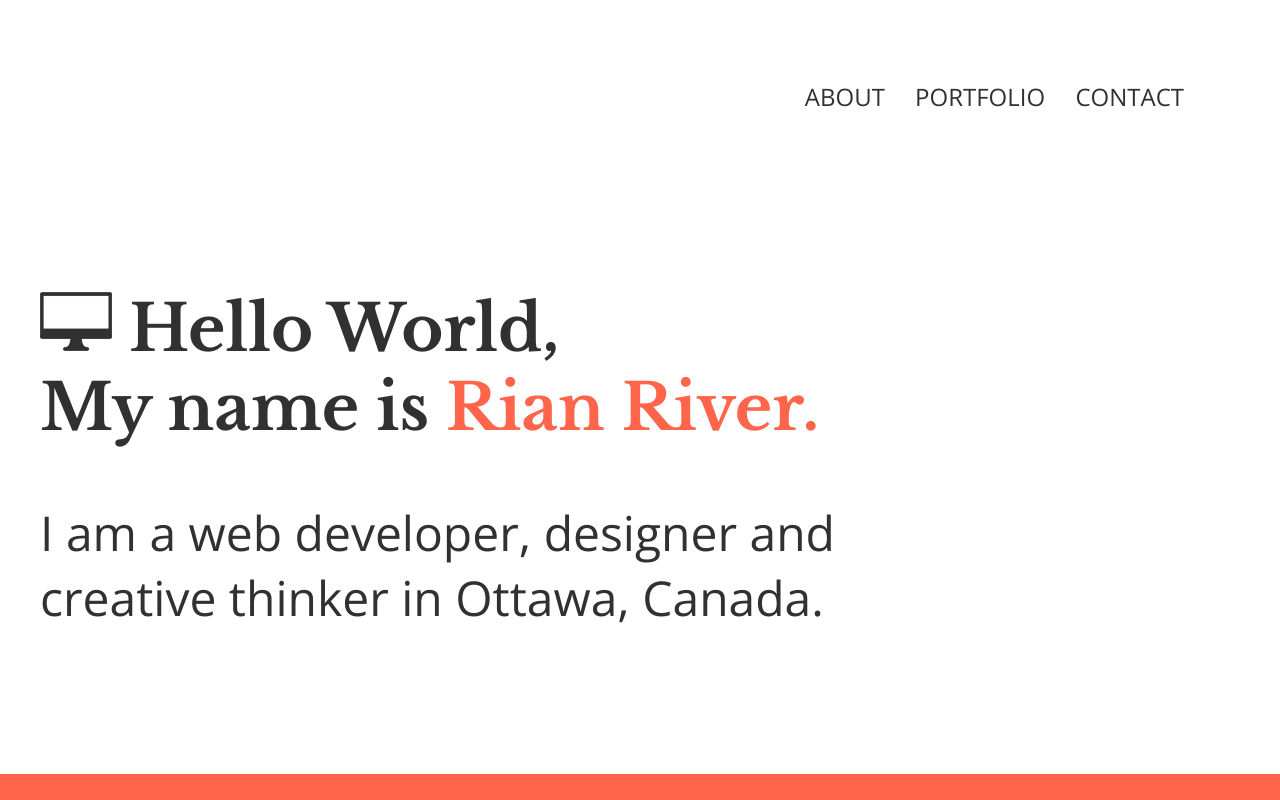
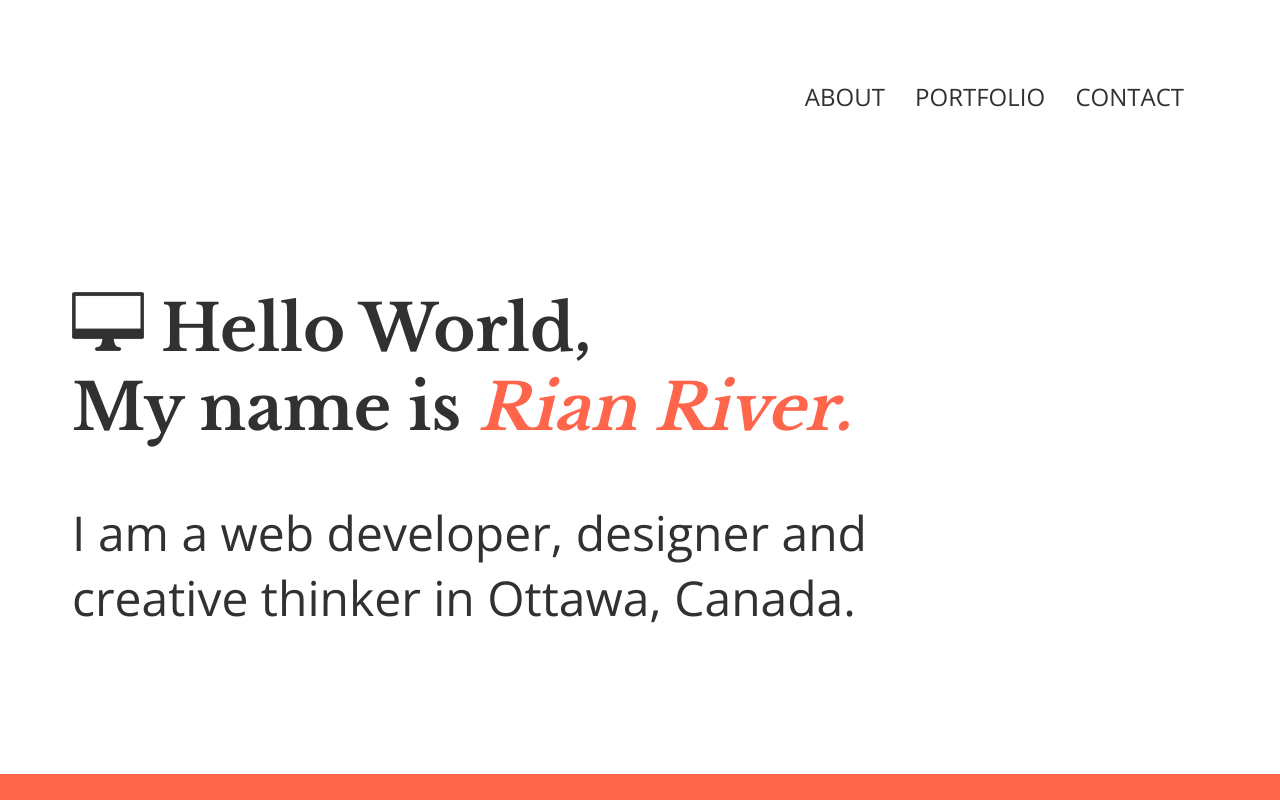
Before and after one commit to helenatsangaris/rian-river, a plain HTML site: page index.html in a window 1280 px wide. Shown: the top 800 px of the page. Drawn offline with nearby package versions, Linux system fonts and the light colour scheme.

Commit message:
changed semantics of the intro and added some margin for smaller screens

```diff
--- a/css/main.css
+++ b/css/main.css
@@ -65,7 +65,7 @@ nav ul li a, nav ul li a:visited {
 }
 
 #intro {
-    padding: 11rem 0 6rem 0;
+    padding: 11rem 2rem 6rem 2rem;
     text-align: left;
 }
 
@@ -75,7 +75,7 @@ nav ul li a, nav ul li a:visited {
     margin-top: 0;
 }
 
-#intro h2 span {
+#intro h2 em {
     color: #ff654a;
 }
 
--- a/index.html
+++ b/index.html
@@ -25,7 +25,7 @@
             <h2>
                 <img src="img/computer-icon.png" alt="Computer Icon">
                 Hello World,<br>
-                My name is <span>Rian River.</span>
+                My name is <em>Rian River.</em>
             </h2>
             <p>I am a web developer, designer and<br>
                 creative thinker in Ottawa, Canada.</p>
```
